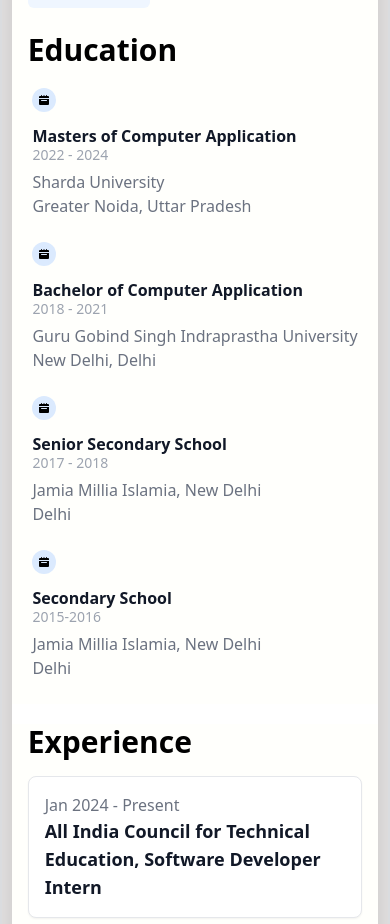
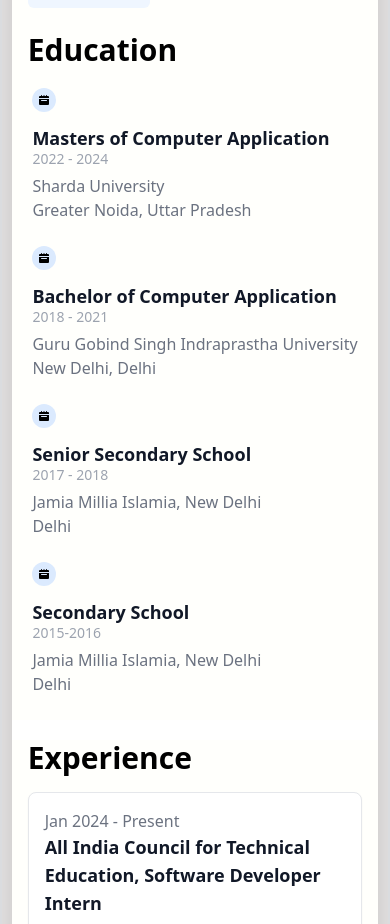
Before and after one commit to MOHAMMADSHEHBAZ/portfolio_new, a React (Vite) app: page / in a window 390 px wide. Shown: the part 923-1847 px from the top of the page. Built offline with nearby package versions, Linux system fonts and the light colour scheme.

Commit message:
Update Education2.jsx

```diff
--- a/src/components/Education2.jsx
+++ b/src/components/Education2.jsx
@@ -13,7 +13,7 @@
     <ol className="items-center sm:flex">
     <li className="relative mb-6 sm:mb-0">
         <div className="flex items-center">
-            <div className="z-10 flex items-center justify-center w-6 h-6 bg-blue-100 rounded-full ring-0 ring-white dark:bg-blue-900 sm:ring-8 dark:ring-gray-900 shrink-0">
+            <div className="z-10 flex items-center justify-center w-6 h-6 bg-blue-100 rounded-full ring-0 ring-white sm:ring-8 dark:ring-gray-900 shrink-0">
                 <svg className="w-2.5 h-2.5 text-black dark:text-blue-300" aria-hidden="true" xmlns="http://www.w3.org/2000/svg" fill="currentColor" viewBox="0 0 20 20">
                     <path d="M20 4a2 2 0 0 0-2-2h-2V1a1 1 0 0 0-2 0v1h-3V1a1 1 0 0 0-2 0v1H6V1a1 1 0 0 0-2 0v1H2a2 2 0 0 0-2 2v2h20V4ZM0 18a2 2 0 0 0 2 2h16a2 2 0 0 0 2-2V8H0v10Zm5-8h10a1 1 0 0 1 0 2H5a1 1 0 0 1 0-2Z"/>
                 </svg>
@@ -21,7 +21,7 @@
             <div className="hidden sm:flex w-full bg-gray-200 h-0.5 dark:bg-gray-700"></div>
         </div>
         <div className="mt-3 sm:pe-8">
-            <h3 className="md:text-lg font-semibold text-gray-900 dark:text-white">Masters of Computer Application</h3>
+            <h3 className="text-lg font-semibold text-gray-900 dark:text-white">Masters of Computer Application</h3>
             <time className="block mb-2 text-sm font-normal leading-none text-gray-400 dark:text-gray-500">2022 - 2024</time>
             <p className="text-base font-normal text-gray-500 dark:text-gray-400">Sharda University</p>
             <p className="text-base font-normal text-gray-500 dark:text-gray-400">Greater Noida, Uttar Pradesh</p>
@@ -29,7 +29,7 @@
     </li>
     <li className="relative mb-6 sm:mb-0">
         <div className="flex items-center">
-            <div className="z-10 flex items-center justify-center w-6 h-6 bg-blue-100 rounded-full ring-0 ring-white dark:bg-blue-900 sm:ring-8 dark:ring-gray-900 shrink-0">
+            <div className="z-10 flex items-center justify-center w-6 h-6 bg-blue-100 rounded-full ring-0 ring-white  sm:ring-8 dark:ring-gray-900 shrink-0">
                 <svg className="w-2.5 h-2.5 text-black dark:text-blue-300" aria-hidden="true" xmlns="http://www.w3.org/2000/svg" fill="currentColor" viewBox="0 0 20 20">
                     <path d="M20 4a2 2 0 0 0-2-2h-2V1a1 1 0 0 0-2 0v1h-3V1a1 1 0 0 0-2 0v1H6V1a1 1 0 0 0-2 0v1H2a2 2 0 0 0-2 2v2h20V4ZM0 18a2 2 0 0 0 2 2h16a2 2 0 0 0 2-2V8H0v10Zm5-8h10a1 1 0 0 1 0 2H5a1 1 0 0 1 0-2Z"/>
                 </svg>
@@ -37,7 +37,7 @@
             <div className="hidden sm:flex w-full bg-gray-200 h-0.5 dark:bg-gray-700"></div>
         </div>
         <div className="mt-3 sm:pe-8">
-            <h3 className="md:text-lg font-semibold text-gray-900 dark:text-white">Bachelor of Computer Application</h3>
+            <h3 className="text-lg font-semibold text-gray-900 dark:text-white">Bachelor of Computer Application</h3>
             <time className="block mb-2 text-sm font-normal leading-none text-gray-400 dark:text-gray-500">2018 - 2021</time>
             <p className="text-base font-normal text-gray-500 dark:text-gray-400">Guru Gobind Singh Indraprastha University</p>
             <p className="text-base font-normal text-gray-500 dark:text-gray-400">New Delhi, Delhi</p>
@@ -45,7 +45,7 @@
     </li>
     <li className="relative mb-6 sm:mb-0">
         <div className="flex items-center">
-            <div className="z-10 flex items-center justify-center w-6 h-6 bg-blue-100 rounded-full ring-0 ring-white dark:bg-blue-900 sm:ring-8 dark:ring-gray-900 shrink-0">
+            <div className="z-10 flex items-center justify-center w-6 h-6 bg-blue-100 rounded-full ring-0 ring-white  sm:ring-8 dark:ring-gray-900 shrink-0">
                 <svg className="w-2.5 h-2.5 text-black dark:text-blue-300" aria-hidden="true" xmlns="http://www.w3.org/2000/svg" fill="currentColor" viewBox="0 0 20 20">
                     <path d="M20 4a2 2 0 0 0-2-2h-2V1a1 1 0 0 0-2 0v1h-3V1a1 1 0 0 0-2 0v1H6V1a1 1 0 0 0-2 0v1H2a2 2 0 0 0-2 2v2h20V4ZM0 18a2 2 0 0 0 2 2h16a2 2 0 0 0 2-2V8H0v10Zm5-8h10a1 1 0 0 1 0 2H5a1 1 0 0 1 0-2Z"/>
                 </svg>
@@ -53,7 +53,7 @@
             <div className="hidden sm:flex w-full bg-gray-200 h-0.5 dark:bg-gray-700"></div>
         </div>
         <div className="mt-3 sm:pe-8">
-            <h3 className="md:text-lg font-semibold text-gray-900 dark:text-white">Senior Secondary School</h3>
+            <h3 className="text-lg font-semibold text-gray-900 dark:text-white">Senior Secondary School</h3>
             <time className="block mb-2 text-sm font-normal leading-none text-gray-400 dark:text-gray-500">2017 - 2018</time>
             <p className="text-base font-normal text-gray-500 dark:text-gray-400">Jamia Millia Islamia, New Delhi</p>
             <p className="text-base font-normal text-gray-500 dark:text-gray-400">Delhi</p>
@@ -61,7 +61,7 @@
     </li>
     <li className="relative mb-6 sm:mb-0">
         <div className="flex items-center">
-            <div className="z-10 flex items-center justify-center w-6 h-6 bg-blue-100 rounded-full ring-0 ring-white dark:bg-blue-900 sm:ring-8 dark:ring-gray-900 shrink-0">
+            <div className="z-10 flex items-center justify-center w-6 h-6 bg-blue-100 rounded-full ring-0 ring-white sm:ring-8 dark:ring-gray-900 shrink-0">
                 <svg className="w-2.5 h-2.5 text-black dark:text-blue-300" aria-hidden="true" xmlns="http://www.w3.org/2000/svg" fill="currentColor" viewBox="0 0 20 20">
                     <path d="M20 4a2 2 0 0 0-2-2h-2V1a1 1 0 0 0-2 0v1h-3V1a1 1 0 0 0-2 0v1H6V1a1 1 0 0 0-2 0v1H2a2 2 0 0 0-2 2v2h20V4ZM0 18a2 2 0 0 0 2 2h16a2 2 0 0 0 2-2V8H0v10Zm5-8h10a1 1 0 0 1 0 2H5a1 1 0 0 1 0-2Z"/>
                 </svg>
@@ -69,7 +69,7 @@
             <div className="hidden sm:flex w-full bg-gray-200 h-0.5 dark:bg-gray-700"></div>
         </div>
         <div className="mt-3 sm:pe-8">
-            <h3 className="md:text-lg font-semibold text-gray-900 dark:text-white">Secondary School </h3>
+            <h3 className="text-lg font-semibold text-gray-900 dark:text-white">Secondary School </h3>
             <time className="block mb-2 text-sm font-normal leading-none text-gray-400 dark:text-gray-500">2015-2016</time>
             <p className="text-base font-normal text-gray-500 dark:text-gray-400">Jamia Millia Islamia, New Delhi</p>
             <p className="text-base font-normal text-gray-500 dark:text-gray-400">Delhi</p>
```
